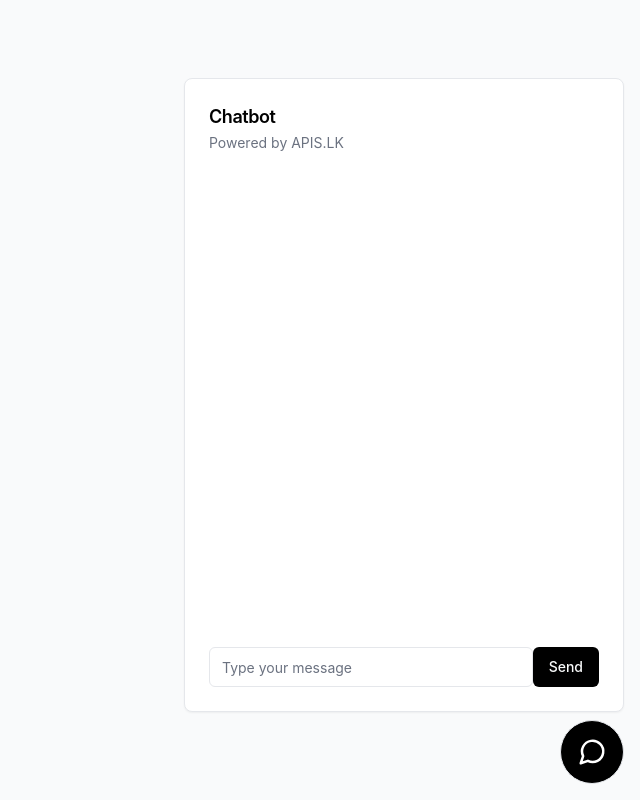
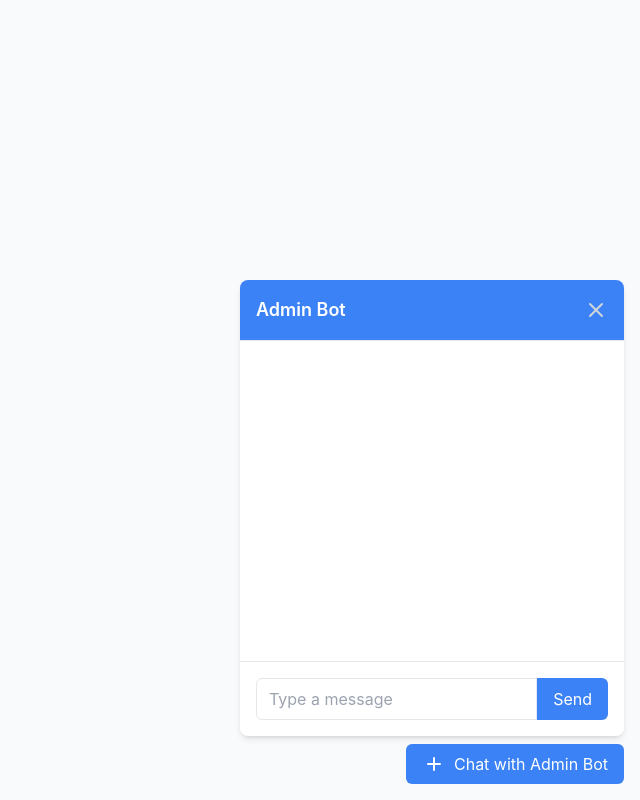
Before and after one commit to sajithapislk/chatbot, a Vue app: page / in a window 1280 px wide. Shown: the whole page, without its empty margins (640-1280 px from the left). Built offline with nearby package versions, Linux system fonts and the light colour scheme.

Commit message:
change ui

```diff
--- a/src/App.vue
+++ b/src/App.vue
@@ -60,59 +60,44 @@ function generateResponse(input) {
 </script>
 
 <template>
-  <button
-    class="fixed bottom-4 right-4 inline-flex items-center justify-center text-sm font-medium disabled:pointer-events-none disabled:opacity-50 border rounded-full w-16 h-16 bg-black hover:bg-gray-700 m-0 cursor-pointer border-gray-200 bg-none p-0 normal-case leading-5 hover:text-gray-900"
-    type="button" aria-haspopup="dialog" aria-expanded="false" data-state="closed">
-    <svg xmlns=" http://www.w3.org/2000/svg" width="30" height="40" viewBox="0 0 24 24" fill="none"
-      stroke="currentColor" stroke-width="2" stroke-linecap="round" stroke-linejoin="round"
-      class="text-white block border-gray-200 align-middle">
-      <path d="m3 21 1.9-5.7a8.5 8.5 0 1 1 3.8 3.8z" class="border-gray-200">
-      </path>
-    </svg>
-  </button>
-
-
-  <div style="box-shadow: 0 0 #0000, 0 0 #0000, 0 1px 2px 0 rgb(0 0 0 / 0.05);"
-    class="fixed bottom-[calc(4rem+1.5rem)] right-0 mr-4 bg-white p-6 rounded-lg border border-[#e5e7eb] w-[440px] h-[634px]">
-
-    <!-- Heading -->
-    <div class="flex flex-col space-y-1.5 pb-6">
-      <h2 class="font-semibold text-lg tracking-tight">Chatbot</h2>
-      <p class="text-sm text-[#6b7280] leading-3">Powered by APIS.LK</p>
-    </div>
-
-    <!-- Chat Container -->
-    <div class="pr-4 h-[474px]" style="min-width: 100%; display: table;">
-
-      <!-- Chat Message AI -->
-      <div class="flex gap-3 my-4 text-gray-600 text-sm flex-1" v-for="(row, index) in messages"><span
-          class="relative flex shrink-0 overflow-hidden rounded-full w-8 h-8">
-          <div v-if="row.sender == 'User'" class="rounded-full bg-gray-100 border p-1"><svg stroke="none" fill="black" stroke-width="1.5"
-              viewBox="0 0 24 24" aria-hidden="true" height="20" width="20" xmlns="http://www.w3.org/2000/svg">
-              <path stroke-linecap="round" stroke-linejoin="round"
-                d="M9.813 15.904L9 18.75l-.813-2.846a4.5 4.5 0 00-3.09-3.09L2.25 12l2.846-.813a4.5 4.5 0 003.09-3.09L9 5.25l.813 2.846a4.5 4.5 0 003.09 3.09L15.75 12l-2.846.813a4.5 4.5 0 00-3.09 3.09zM18.259 8.715L18 9.75l-.259-1.035a3.375 3.375 0 00-2.455-2.456L14.25 6l1.036-.259a3.375 3.375 0 002.455-2.456L18 2.25l.259 1.035a3.375 3.375 0 002.456 2.456L21.75 6l-1.035.259a3.375 3.375 0 00-2.456 2.456zM16.894 20.567L16.5 21.75l-.394-1.183a2.25 2.25 0 00-1.423-1.423L13.5 18.75l1.183-.394a2.25 2.25 0 001.423-1.423l.394-1.183.394 1.183a2.25 2.25 0 001.423 1.423l1.183.394-1.183.394a2.25 2.25 0 00-1.423 1.423z">
-              </path>
-            </svg></div>
-            <div v-else class="rounded-full bg-gray-100 border p-1"><svg stroke="none" fill="black" stroke-width="0"
-              viewBox="0 0 16 16" height="20" width="20" xmlns="http://www.w3.org/2000/svg">
-              <path
-                d="M8 8a3 3 0 1 0 0-6 3 3 0 0 0 0 6Zm2-3a2 2 0 1 1-4 0 2 2 0 0 1 4 0Zm4 8c0 1-1 1-1 1H3s-1 0-1-1 1-4 6-4 6 3 6 4Zm-1-.004c-.001-.246-.154-.986-.832-1.664C11.516 10.68 10.289 10 8 10c-2.29 0-3.516.68-4.168 1.332-.678.678-.83 1.418-.832 1.664h10Z">
-              </path>
-            </svg></div>
-        </span>
-        <p class="leading-relaxed"><span class="block font-bold text-gray-700">{{row.sender}} </span>{{row.content}}
-        </p>
+  <div class="fixed bottom-0 right-0 mb-4 mr-4">
+    <button id="open-chat"
+      class="bg-blue-500 text-white py-2 px-4 rounded-md hover:bg-blue-600 transition duration-300 flex items-center">
+      <svg xmlns="http://www.w3.org/2000/svg" class="w-6 h-6 mr-2" fill="none" viewBox="0 0 24 24"
+        stroke="currentColor">
+        <path stroke-linecap="round" stroke-linejoin="round" stroke-width="2" d="M12 6v6m0 0v6m0-6h6m-6 0H6"></path>
+      </svg>
+      Chat with Admin Bot
+    </button>
+  </div>
+  <div id="chat-container" class="fixed bottom-16 right-4 w-96">
+    <div class="bg-white shadow-md rounded-lg max-w-lg w-full">
+      <div class="p-4 border-b bg-blue-500 text-white rounded-t-lg flex justify-between items-center">
+        <p class="text-lg font-semibold">Admin Bot</p>
+        <button id="close-chat" class="text-gray-300 hover:text-gray-400 focus:outline-none focus:text-gray-400">
+          <svg xmlns="http://www.w3.org/2000/svg" class="w-6 h-6" fill="none" viewBox="0 0 24 24" stroke="currentColor">
+            <path stroke-linecap="round" stroke-linejoin="round" stroke-width="2" d="M6 18L18 6M6 6l12 12"></path>
+          </svg>
+        </button>
       </div>
-
-    </div>
-    <!-- Input box  -->
-    <div class="flex items-center pt-0">
-      <input
-        class="flex h-10 w-full rounded-md border border-[#e5e7eb] px-3 py-2 text-sm placeholder-[#6b7280] focus:outline-none focus:ring-2 focus:ring-[#9ca3af] disabled:cursor-not-allowed disabled:opacity-50 text-[#030712] focus-visible:ring-offset-2"
-        placeholder="Type your message" v-model="userInput" @keyup.enter="handleSubmit">
-      <button
-        class="inline-flex items-center justify-center rounded-md text-sm font-medium text-[#f9fafb] disabled:pointer-events-none disabled:opacity-50 bg-black hover:bg-[#111827E6] h-10 px-4 py-2">
-        Send</button>
+      <div id="chatbox" class="p-4 h-80 overflow-y-auto">
+        <!-- Chat messages will be displayed here -->
+       <template v-for="(row, index) in messages">
+        <div class="mb-2 text-right" v-if="row.sender == 'User'">
+          <p class="bg-blue-500 text-white rounded-lg py-2 px-4 inline-block">{{row.content}}</p>
+        </div>
+        <div class="mb-2" v-else>
+          <p class="bg-gray-200 text-gray-700 rounded-lg py-2 px-4 inline-block">{{row.content}}
+          </p>
+        </div>
+       </template>
+      </div>
+      <div class="p-4 border-t flex">
+        <input v-model="userInput" @keyup.enter="handleSubmit" type="text" placeholder="Type a message"
+          class="w-full px-3 py-2 border rounded-l-md focus:outline-none focus:ring-2 focus:ring-blue-500">
+        <button @click="handleSubmit"
+          class="bg-blue-500 text-white px-4 py-2 rounded-r-md hover:bg-blue-600 transition duration-300">Send</button>
+      </div>
     </div>
   </div>
 </template>
```
